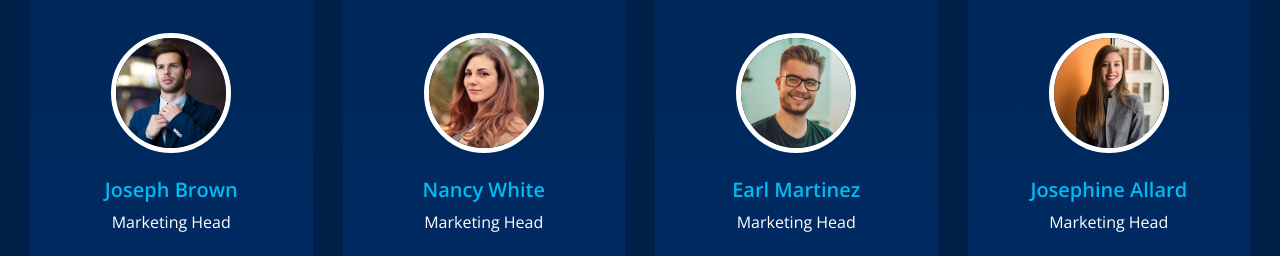
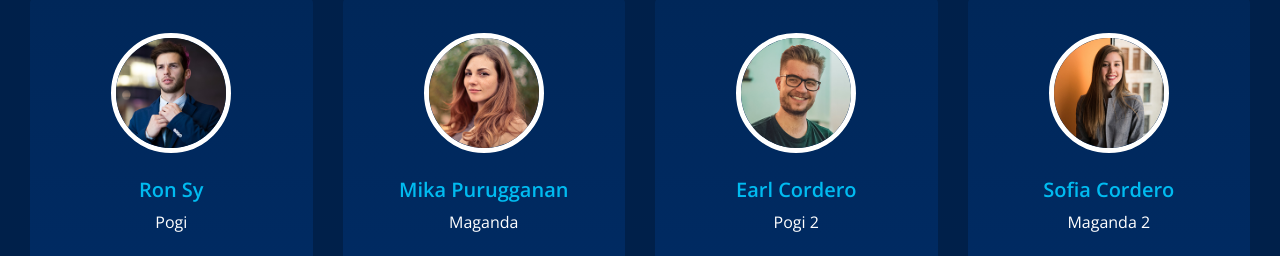
Before and after one commit to Brylsmn/finexo-copy, a plain HTML site: page index.html in a window 1280 px wide. Shown: the part 3915-4171 px from the top of the page. Drawn offline with nearby package versions, Linux system fonts and the light colour scheme; some packages are replaced by stand-ins of ours.

Commit message:
home mgafe

```diff
--- a/index.html
+++ b/index.html
@@ -409,10 +409,10 @@
               </div>
               <div class="detail-box">
                 <h5>
-                  Joseph Brown
+                  Ron Sy
                 </h5>
                 <p>
-                  Marketing Head
+                  Pogi
                 </p>
               </div>
               <div class="social_box">
@@ -441,10 +441,10 @@
               </div>
               <div class="detail-box">
                 <h5>
-                  Nancy White
+                  Mika Purugganan
                 </h5>
                 <p>
-                  Marketing Head
+                  Maganda
                 </p>
               </div>
               <div class="social_box">
@@ -473,10 +473,10 @@
               </div>
               <div class="detail-box">
                 <h5>
-                  Earl Martinez
+                  Earl Cordero
                 </h5>
                 <p>
-                  Marketing Head
+                  Pogi 2
                 </p>
               </div>
               <div class="social_box">
@@ -505,10 +505,10 @@
               </div>
               <div class="detail-box">
                 <h5>
-                  Josephine Allard
+                  Sofia Cordero
                 </h5>
                 <p>
-                  Marketing Head
+                  Maganda 2
                 </p>
               </div>
               <div class="social_box">
```
